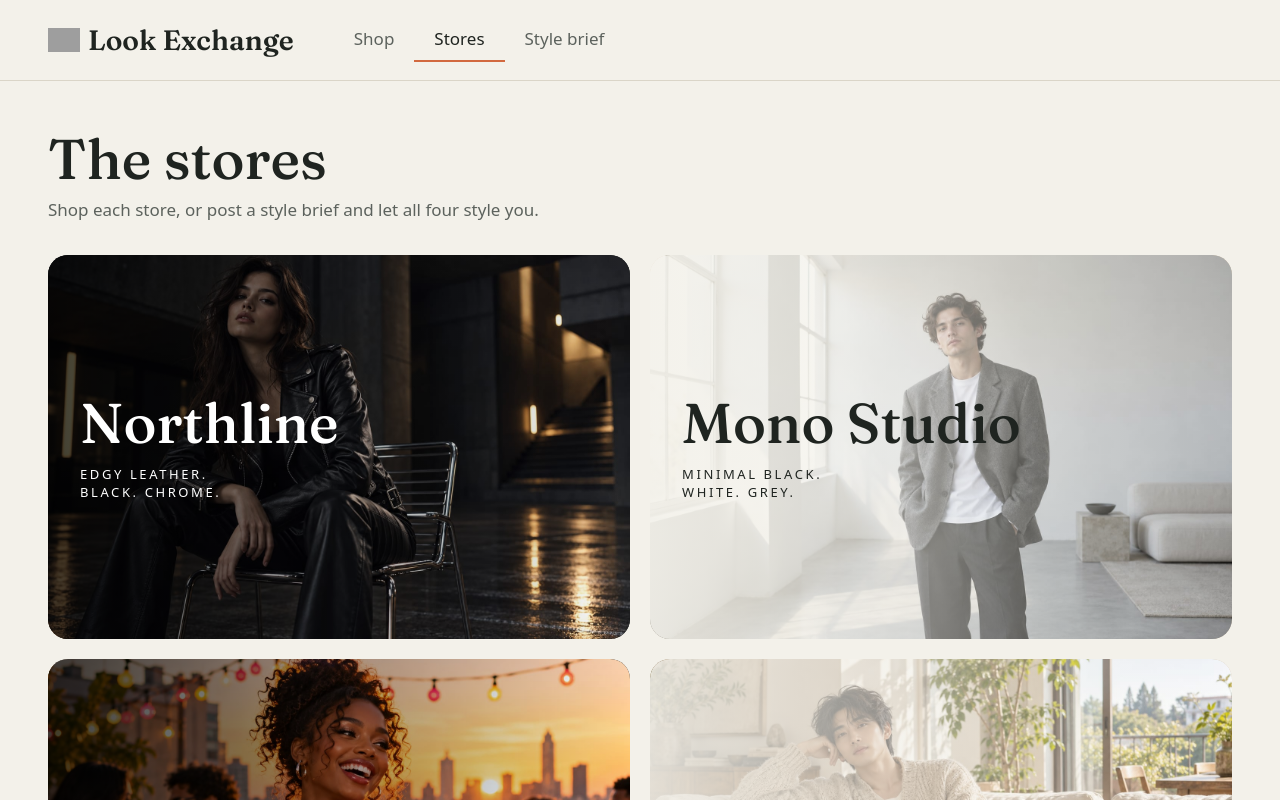
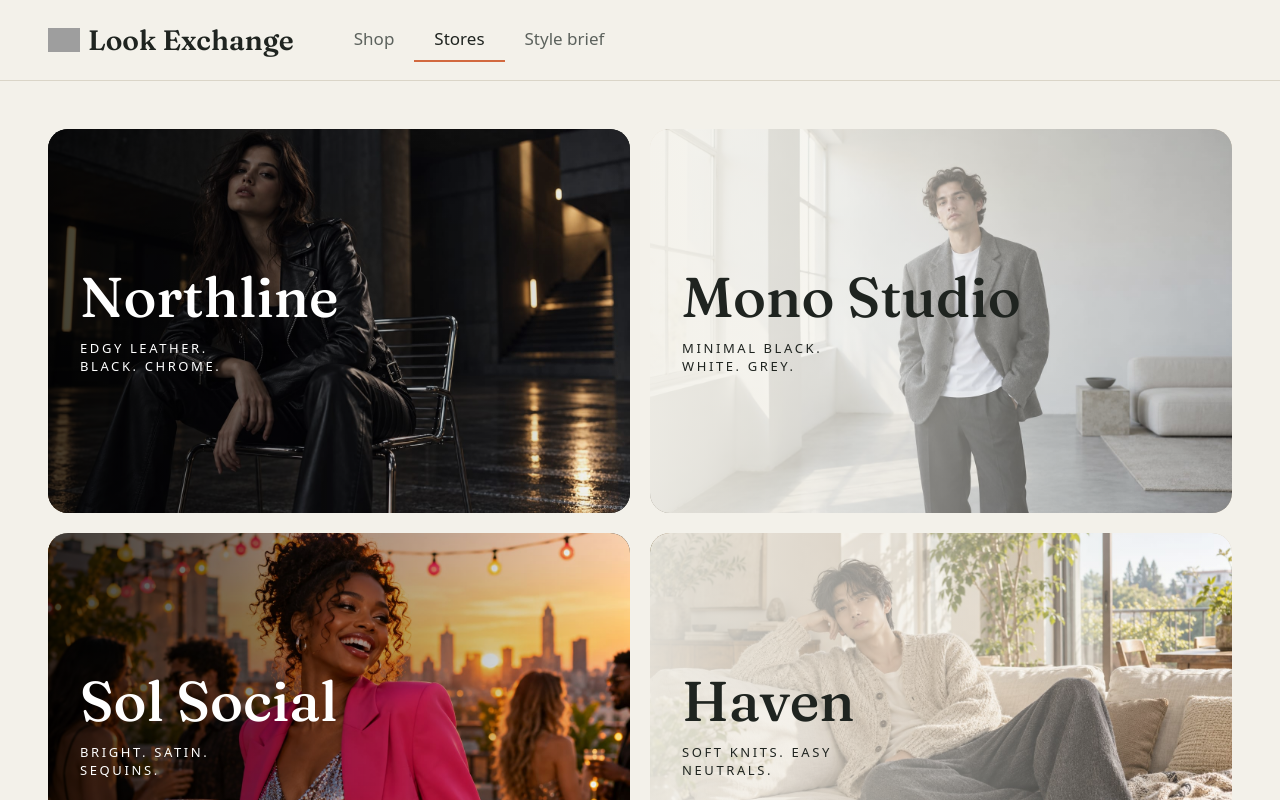
Before and after one commit to Shawn-Bi/youcam-2, a Next.js app in the folder frontend/: page /stores in a window 1280 px wide. Shown: the top 800 px of the page. Built offline with nearby package versions, Linux system fonts and the light colour scheme; grey boxes are pictures that could not be loaded.

Commit message:
fix(frontend): drop repeated headings on the Shop and Stores pages

```diff
--- a/frontend/app/shop/page.tsx
+++ b/frontend/app/shop/page.tsx
@@ -7,10 +7,8 @@ export const metadata: Metadata = { title: "Shop" };
 export default function ShopPage() {
   return (
     <main className="mx-auto flex max-w-page flex-col gap-6 px-4 py-8 md:gap-8 md:px-8 lg:px-12 md:py-12">
-      <div className="flex flex-col gap-2">
-        <h1 className="font-display text-h1 font-medium text-ink md:text-display">Shop everything</h1>
-        <p className="text-body text-muted">Every piece from all four stores.</p>
-      </div>
+      {/* The nav already says where you are; the heading is for screen readers. */}
+      <h1 className="sr-only">Shop</h1>
       <ShopBrowser items={catalogItems} />
     </main>
   );
--- a/frontend/app/stores/page.tsx
+++ b/frontend/app/stores/page.tsx
@@ -7,10 +7,8 @@ export const metadata: Metadata = { title: "Stores" };
 export default function StoresPage() {
   return (
     <main className="mx-auto flex max-w-page flex-col gap-6 px-4 py-8 md:gap-8 md:px-8 lg:px-12 md:py-12">
-      <div className="flex flex-col gap-2">
-        <h1 className="font-display text-h1 font-medium text-ink md:text-display">The stores</h1>
-        <p className="text-body text-muted">Shop each store, or post a style brief and let all four style you.</p>
-      </div>
+      {/* The nav already says where you are; the heading is for screen readers. */}
+      <h1 className="sr-only">Stores</h1>
       <div className="grid grid-cols-1 gap-5 md:grid-cols-2">
         {stores.map((store) => (
           <StoreCard key={store.storeId} store={store} headingLevel={2} />
```
